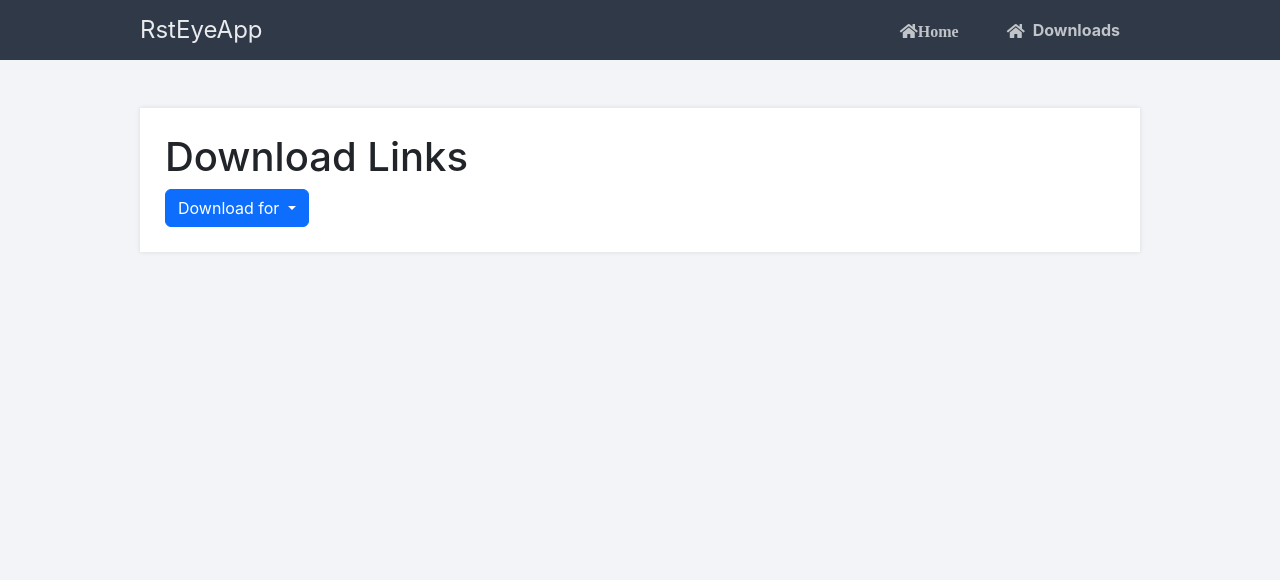
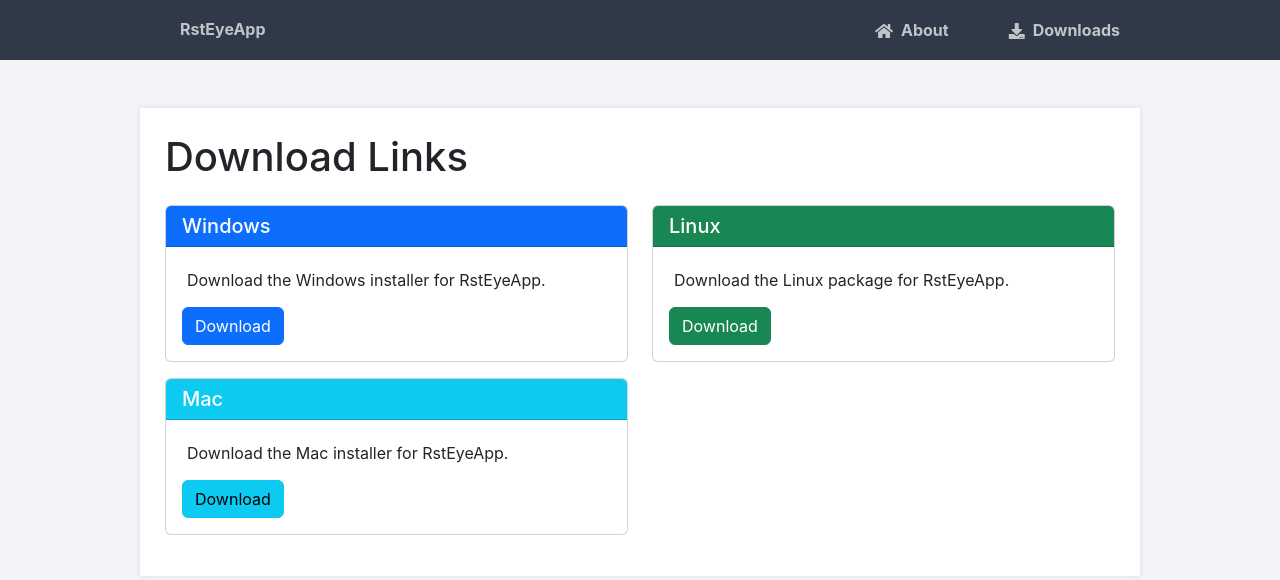
Before and after one commit to RstEyeApp/rsteye_website, a Flask app: page /downloads in a window 1280 px wide. Shown: the top 580 px of the page. Run offline with Flask 3, Linux system fonts and the light colour scheme.

Commit message:
First version

```diff
--- a/app/templates/downloads.html
+++ b/app/templates/downloads.html
@@ -1,21 +1,44 @@
 {% extends 'layout.html' %}
 
-{% block title %}downloads{% endblock %}
+{% block title %}Downloads{% endblock %}
 
 {% block content %}
-
-    <div class="container mt-5">
-        <h1>Download Links</h1>
-        <div class="dropdown">
-            <button class="btn btn-primary dropdown-toggle" type="button" id="dropdownMenuButton" data-bs-toggle="dropdown" aria-expanded="false">
-                Download for
-            </button>
-            <ul class="dropdown-menu" aria-labelledby="dropdownMenuButton">
-                <li><a class="dropdown-item" href="{{ url_for('static', filename='downloads/rsteye.exe') }}" download>Windows</a></li>
-                <li><a class="dropdown-item" href="{{ url_for('static', filename='downloads/rsteye.deb') }}" download>Linux</a></li>
-                <li><a class="dropdown-item" href="{{ url_for('static', filename='downloads/rsteye.dmg') }}" download>Mac</a></li>
-            </ul>
+<div class="container mt-5">
+    <h1 class="mb-4">Download Links</h1>
+    <div class="row">
+        <div class="col-md-6">
+            <div class="card mb-3">
+                <div class="card-header bg-primary text-white">
+                    <h5 class="mb-0">Windows</h5>
+                </div>
+                <div class="card-body">
+                    <p class="card-text">Download the Windows installer for RstEyeApp.</p>
+                    <a href="{{ url_for('static', filename='downloads/rsteye.exe') }}" class="btn btn-primary" download>Download</a>
+                </div>
+            </div>
+        </div>
+        <div class="col-md-6">
+            <div class="card mb-3">
+                <div class="card-header bg-success text-white">
+                    <h5 class="mb-0">Linux</h5>
+                </div>
+                <div class="card-body">
+                    <p class="card-text">Download the Linux package for RstEyeApp.</p>
+                    <a href="{{ url_for('static', filename='downloads/rsteye.deb') }}" class="btn btn-success" download>Download</a>
+                </div>
+            </div>
+        </div>
+        <div class="col-md-6">
+            <div class="card mb-3">
+                <div class="card-header bg-info text-white">
+                    <h5 class="mb-0">Mac</h5>
+                </div>
+                <div class="card-body">
+                    <p class="card-text">Download the Mac installer for RstEyeApp.</p>
+                    <a href="{{ url_for('static', filename='downloads/rsteye.dmg') }}" class="btn btn-info" download>Download</a>
+                </div>
+            </div>
         </div>
     </div>
-
+</div>
 {% endblock %}
--- a/app/templates/layout.html
+++ b/app/templates/layout.html
@@ -5,19 +5,31 @@
 		<title>{% block title %}{% endblock %}</title>
 		<link rel="stylesheet" href="{{ url_for('static', filename='style.css') }}">
 		<link rel="stylesheet" href="https://use.fontawesome.com/releases/v5.7.1/css/all.css">
-
 		<link href="https://cdn.jsdelivr.net/npm/bootstrap@5.3.0-alpha1/dist/css/bootstrap.min.css" rel="stylesheet" integrity="sha384-GLhlTQ8iRABdZLl6O3oVMWSktQOp6b7In1Zl3/Jr59b6EGGoI1aFkw7cmDA6j6gD" crossorigin="anonymous">
-
 		<script src="https://cdn.jsdelivr.net/npm/bootstrap@5.3.0-alpha1/dist/js/bootstrap.bundle.min.js" integrity="sha384-w76AqPfDkMBDXo30jS1Sgez6pr3x5MlQ1ZAGC+nuZB+EYdgRZgiwxhTBTkF7CXvN" crossorigin="anonymous"></script>
-
+		<style>
+			.navtop div {
+				display: flex;
+				align-items: center;
+			}
+			.navtop img {
+				height: 40px; /* Adjust the height as needed */
+				margin-right: 10px; /* Space between the icon and the text */
+			}
+			.navtop h1 {
+				margin: 0;
+			}
+			.navtop a {
+				margin-left: 20px;
+			}
+		</style>
 	</head>
 	<body class="loggedin">
 		<nav class="navtop">
 			<div>
-				<h1>RstEyeApp</h1>
-				<a href="{{ url_for('main.home') }}"><i class="fas fa-home">Home</i></a>
-                <a href="{{ url_for('main.downloads') }}"><i class="fas fa-home"></i>Downloads</a>
-
+				<h1><a class="home-link" href="{{ url_for('main.home') }}">RstEyeApp</a></h1>
+				<a href="{{ url_for('main.about') }}"><i class="fas fa-home"></i> About</a>
+				<a href="{{ url_for('main.downloads') }}"><i class="fas fa-download"></i> Downloads</a>
 			</div>
 		</nav>
 		<div class="content">
--- a/app/views.py
+++ b/app/views.py
@@ -10,3 +10,7 @@ def home():
 @main.route("/downloads")
 def downloads():
     return render_template("downloads.html")
+
+@main.route("/about")
+def about():
+    return render_template("about.html")
--- a/requirements.txt
+++ b/requirements.txt
@@ -11,8 +11,8 @@ Jinja2==3.1.2
 MarkupSafe==2.1.2
 pyparsing==3.0.9
 requests==2.31.0
-SQLAlchemy==2.0.15
 typing_extensions==4.6.1
 urllib3==2.0.2
 Werkzeug==2.3.4
 WTForms==3.0.1
+gunicorn==22.0.0
```
Also changed, not shown: app/templates/home.html (+5 -5 lines).
